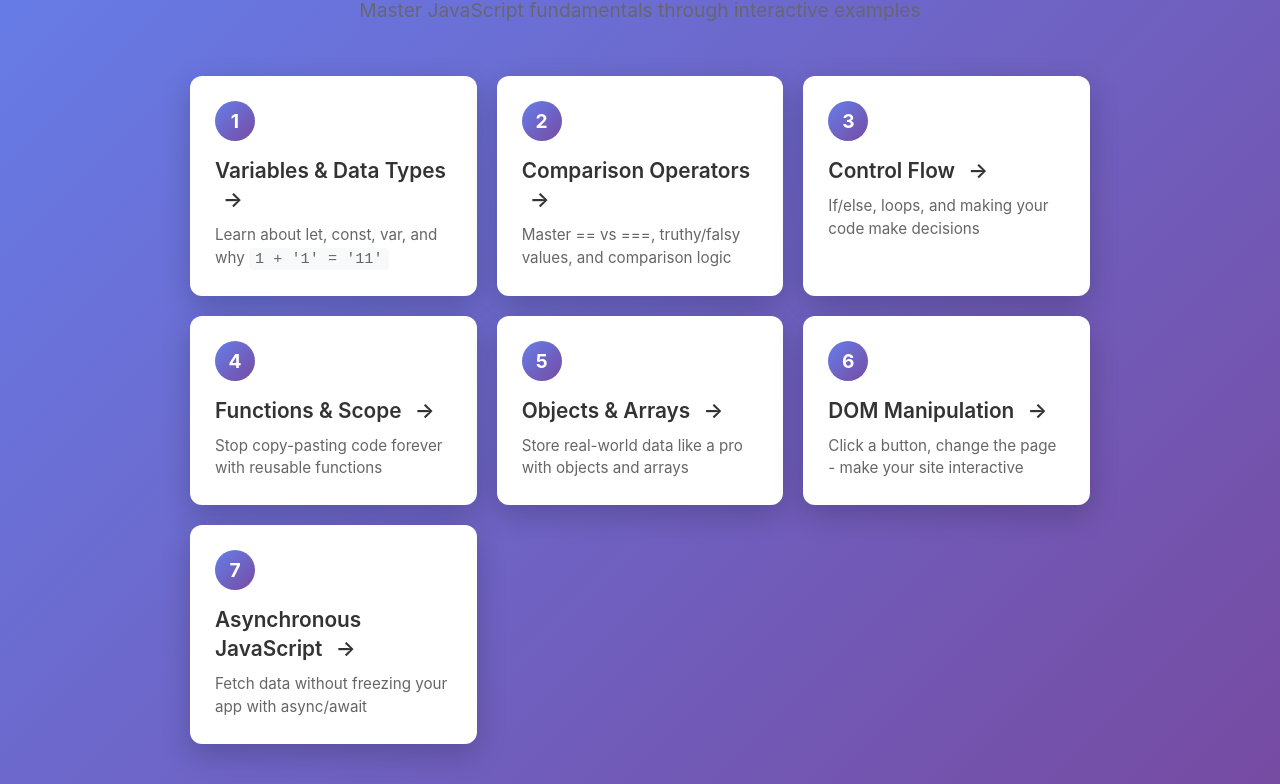
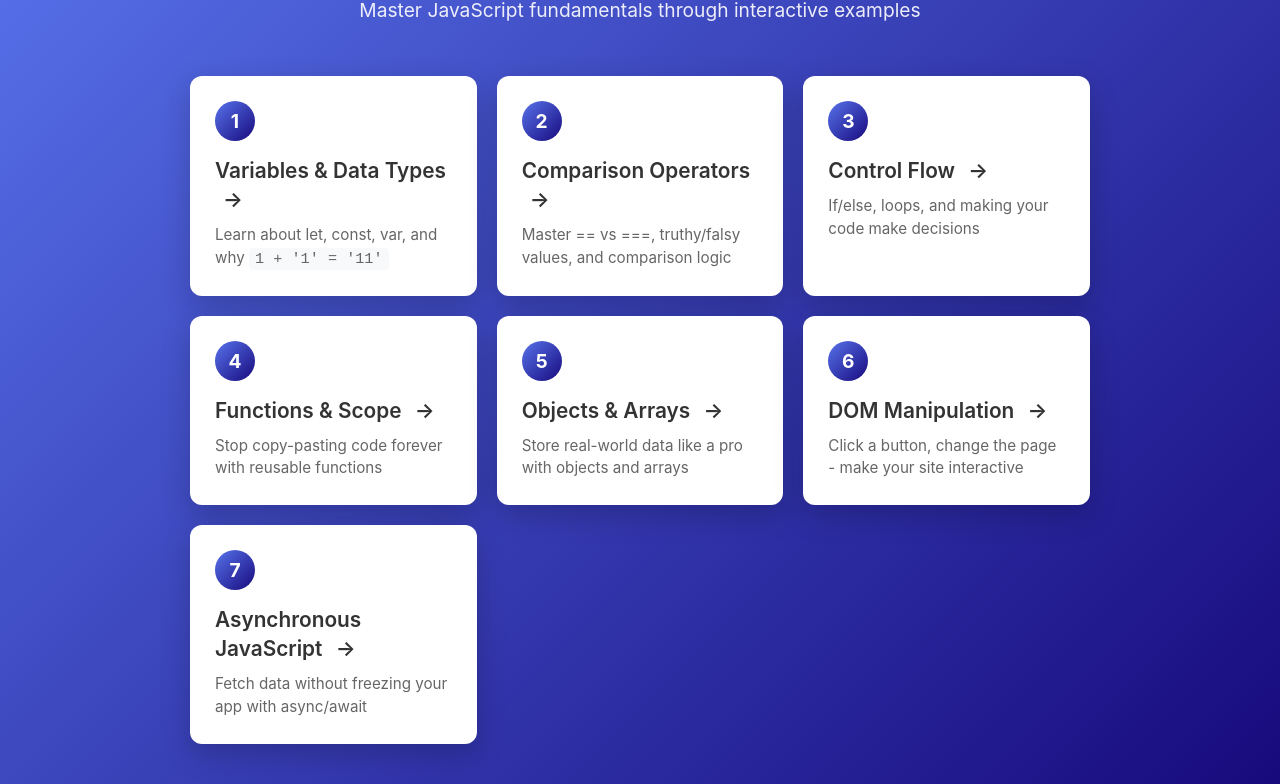
Before and after one commit to cmorrow/javascript-core-concepts-cursor, a plain HTML site: page index.html in a window 1280 px wide. Shown: the part 114-898 px from the top of the page. Drawn offline with Linux system fonts and the light colour scheme.

```diff
--- a/index.html
+++ b/index.html
@@ -1,8 +1,8 @@
 <!DOCTYPE html>
 <html lang="en">
   <head>
-    <meta charset="UTF-8">
-    <meta name="viewport" content="width=device-width, initial-scale=1.0">
+    <meta charset="UTF-8" />
+    <meta name="viewport" content="width=device-width, initial-scale=1.0" />
     <title>JavaScript Core Concepts - Video Series</title>
     <link rel="stylesheet" href="main.css" />
   </head>
@@ -10,7 +10,9 @@
     <div class="container">
       <header>
         <h1>JavaScript Core Concepts</h1>
-            <p class="subtitle">Master JavaScript fundamentals through interactive examples</p>
+        <p class="subtitle text-white">
+          Master JavaScript fundamentals through interactive examples
+        </p>
       </header>
 
       <div class="video-grid">
--- a/main.css
+++ b/main.css
@@ -11,8 +11,8 @@
    ============================================ */
 :root {
   /* Primary gradient colors */
-  --gradient-start: #667eea;
-  --gradient-end: #764ba2;
+  --gradient-start: #5873ec;
+  --gradient-end: #170a7d;
   --gradient: linear-gradient(
     135deg,
     var(--gradient-start) 0%,
@@ -121,6 +121,10 @@ li {
   color: var(--text-secondary);
   line-height: 1.6;
   margin-bottom: var(--spacing-sm);
+}
+
+.text-white {
+  color: var(--text-white);
 }
 
 /* ============================================
```
Also changed, not shown: 1 other file. Lines whose indentation alone changed are shown as unchanged.
